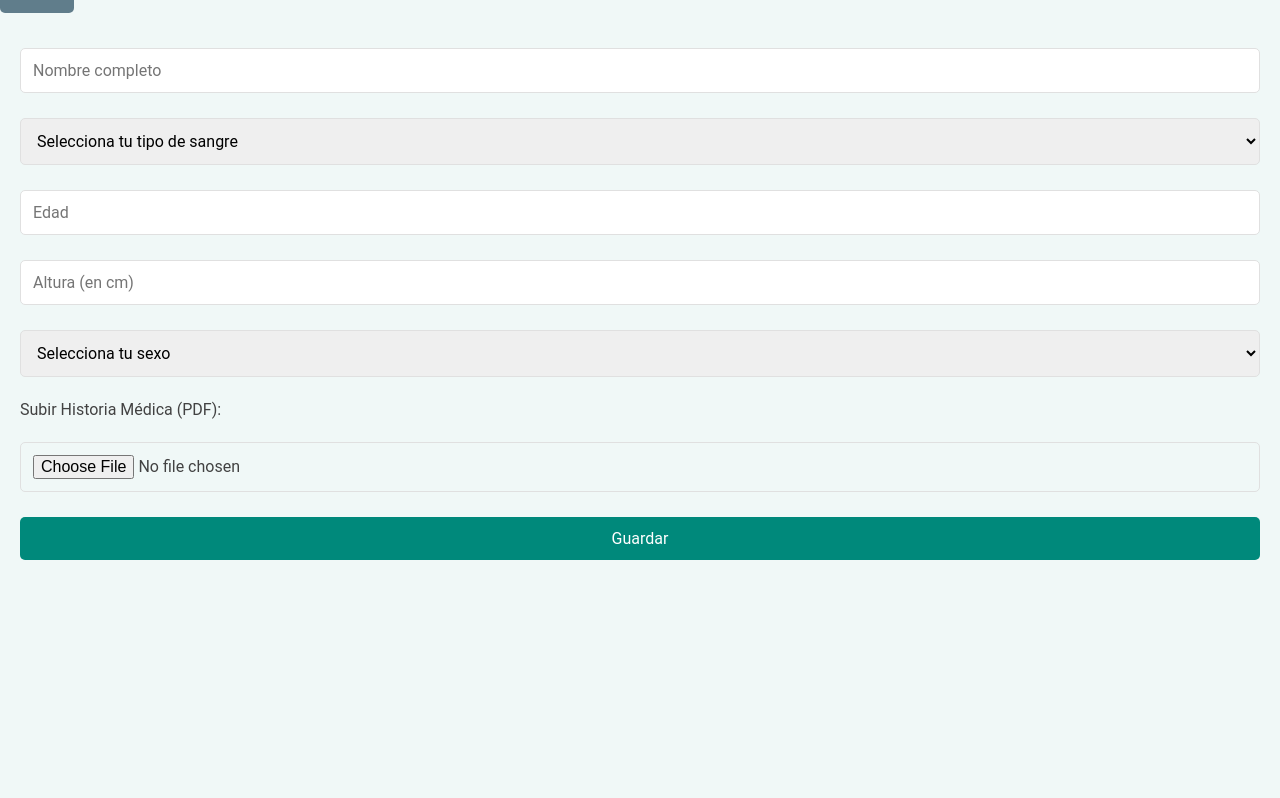
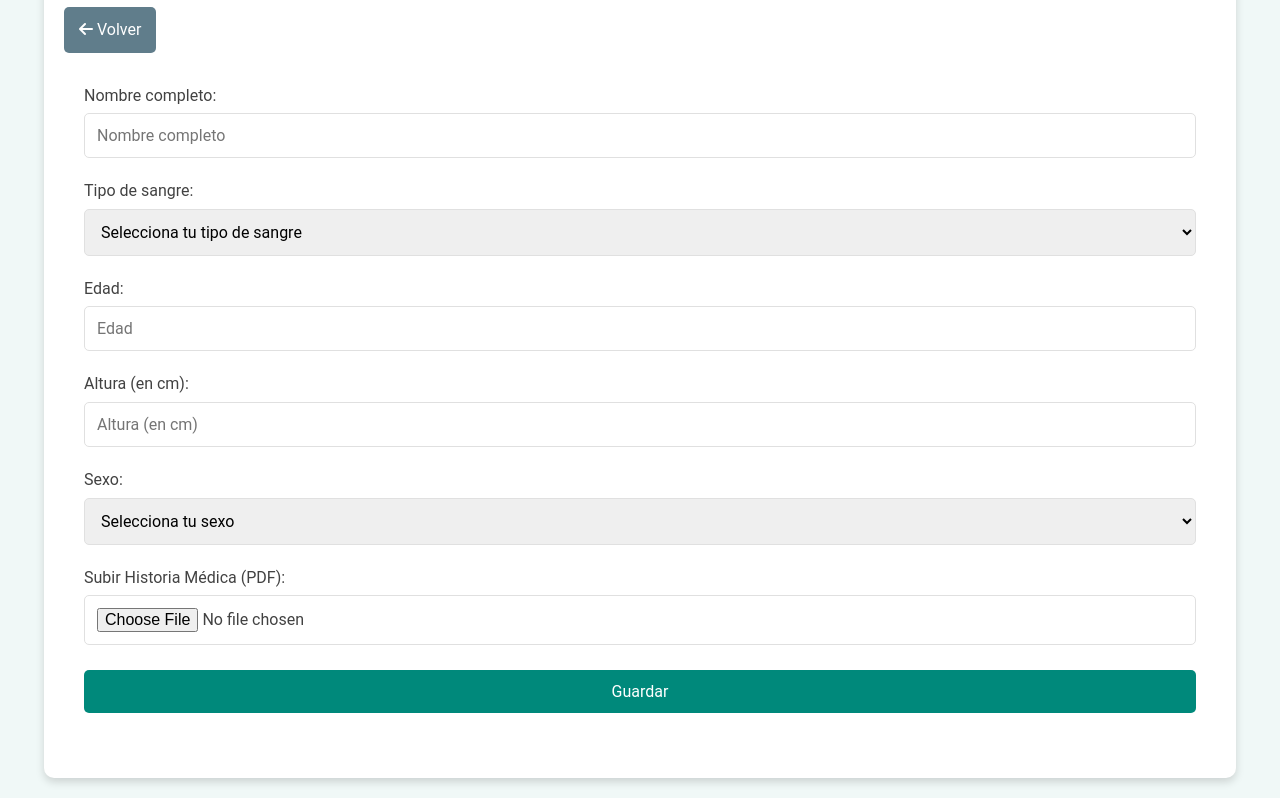
Before and after one commit to Angelenm/MedicalApp, a plain HTML site: page paciente.html in a window 1280 px wide. Shown: the part 147-945 px from the top of the page. Before the commit the page ends 800 px from the top, so only its background shows below. Drawn offline with Linux system fonts and the light colour scheme.

Commit message:
paciente.html

```diff
--- a/paciente.html
+++ b/paciente.html
@@ -5,15 +5,22 @@
     <meta name="viewport" content="width=device-width, initial-scale=1.0">
     <title>Registro de Paciente</title>
     <link rel="stylesheet" href="css.css">
+    <link rel="stylesheet" href="https://cdnjs.cloudflare.com/ajax/libs/font-awesome/6.0.0/css/all.min.css" integrity="sha512-9usAa10IRO0HhonpyAIVpjrylPvoDwiPUiKdWk5t3PyolY1cOd4DSE0Ga+ri4AuTroPR5aQvXU9xC6qOPnzFeg==" crossorigin="anonymous" referrerpolicy="no-referrer" />
 </head>
 <body>
-    <header>
+    <div class="container">
+        <header class="app-header">
             <h1>Registro de Paciente</h1>
-        <a href="index.html" class="back-btn">Volver</a>
+            <a href="index.html" class="back-btn"><i class="fas fa-arrow-left"></i> Volver</a>
         </header>
-    <main>
-        <form id="formPaciente">
+        <main class="app-main">
+            <form id="formPaciente" class="patient-form">
+                <div class="form-group">
+                    <label for="nombrePaciente">Nombre completo:</label>
                     <input type="text" id="nombrePaciente" placeholder="Nombre completo" required>
+                </div>
+                <div class="form-group">
+                    <label for="tipoSangre">Tipo de sangre:</label>
                     <select id="tipoSangre" required>
                         <option value="">Selecciona tu tipo de sangre</option>
                         <option value="A+">A+</option>
@@ -25,25 +32,33 @@
                         <option value="O+">O+</option>
                         <option value="O-">O-</option>
                     </select>
-
+                </div>
+                <div class="form-group">
+                    <label for="edadPaciente">Edad:</label>
                     <input type="number" id="edadPaciente" placeholder="Edad" min="0" max="120" required>
+                </div>
+                <div class="form-group">
+                    <label for="alturaPaciente">Altura (en cm):</label>
                     <input type="number" id="alturaPaciente" placeholder="Altura (en cm)" min="50" max="250" required>
-
+                </div>
+                <div class="form-group">
+                    <label for="sexoPaciente">Sexo:</label>
                     <select id="sexoPaciente" required>
                         <option value="">Selecciona tu sexo</option>
                         <option value="Masculino">Masculino</option>
                         <option value="Femenino">Femenino</option>
                         <option value="Otro">Otro</option>
                     </select>
-
-            <!-- Nuevo campo para subir historia médica en PDF -->
+                </div>
+                <div class="form-group">
                     <label for="historiaMedica">Subir Historia Médica (PDF):</label>
                     <input type="file" id="historiaMedica" accept="application/pdf" required>
-
-            <button type="submit">Guardar</button>
+                </div>
+                <button type="submit" class="save-btn">Guardar</button>
             </form>
-        <div id="listaPacientes"></div>
+            <div id="listaPacientes" class="patient-list"></div>
         </main>
+    </div>
     <script src="main.js"></script>
 </body>
 </html>
```
Lines whose indentation alone changed are shown as unchanged.
